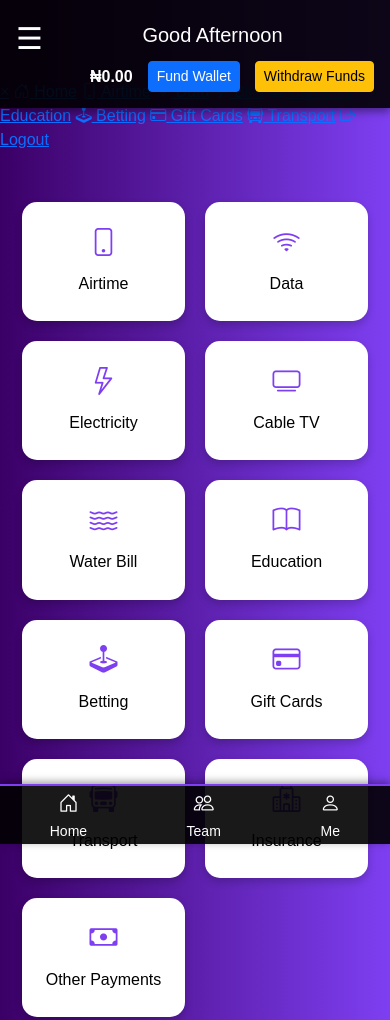
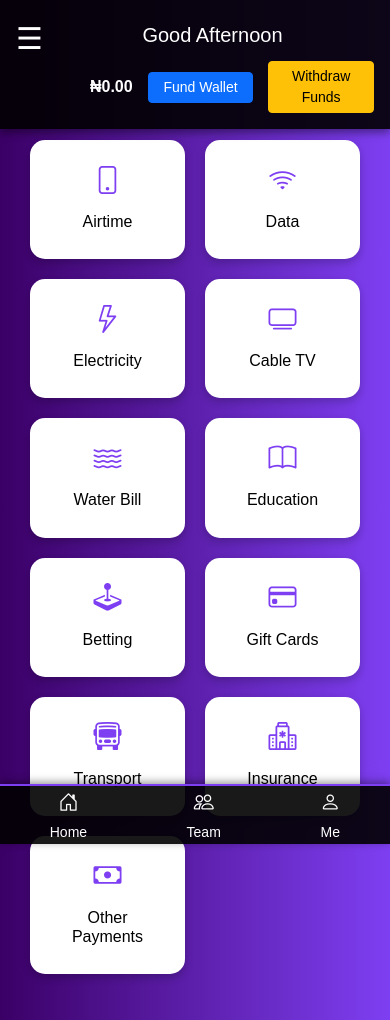
Before and after one commit to Olaygold/Ia-cafe-vtu, a website: page public/dashboard.html in a window 390 px wide. Shown: the top 1020 px of the page. Drawn offline with nearby package versions, Linux system fonts and the light colour scheme; no server answers.

Commit message:
Update style.css

```diff
--- a/public/style.css
+++ b/public/style.css
@@ -1,116 +1,181 @@
+/* Global Styles */
 body {
   font-family: Arial, sans-serif;
   background: linear-gradient(to right, #3b0066, #7e3ff2);
   color: white;
   margin: 0;
-  padding: 0;
   min-height: 100vh;
   display: flex;
   flex-direction: column;
+  align-items: center;
 }
 
+/* Container for main content */
 .container {
   flex: 1;
-  display: flex;
-  flex-direction: column;
-  align-items: center;
-  padding: 10px;
+  width: 95%;
+  max-width: 1200px;
+  padding: 20px;
+  box-sizing: border-box;
 }
 
-/* Balance + Action Buttons */
-.balance-card {
-  width: 95%;
+/* Form Container (Login/Register) */
+.form-container {
+  background: rgba(0, 0, 0, 0.7);
+  padding: 30px;
+  border-radius: 12px;
+  width: 100%;
   max-width: 400px;
-  padding: 15px;
-  margin-bottom: 20px;
-  background: linear-gradient(135deg, #6a11cb, #2575fc);
-  color: white;
-  border-radius: 15px;
-  box-shadow: 0 4px 8px rgba(0,0,0,0.2);
   text-align: center;
-  font-size: 16px;
+  margin: auto;
+  box-shadow: 0 4px 10px rgba(0, 0, 0, 0.5);
 }
 
-.action-buttons {
-  display: flex;
-  justify-content: space-around;
-  margin-top: 10px;
+input, button {
+  width: 90%;
+  padding: 12px;
+  margin: 12px 0;
+  border-radius: 8px;
+  border: none;
+  font-size: 16px;
+  box-sizing: border-box;
 }
-.action-buttons button {
-  flex: 1;
-  margin: 5px;
-  padding: 12px;
+
+button {
   background: #7e3ff2;
-  border: none;
-  border-radius: 10px;
   color: white;
   font-weight: bold;
   cursor: pointer;
   transition: 0.3s;
 }
-.action-buttons button:hover {
+button:hover {
   background: #9c5dfc;
+  transform: scale(1.03);
+}
+a {
+  color: #ffccff;
+  text-decoration: none;
+}
+a:hover {
+  text-decoration: underline;
 }
 
-/* Services Grid */
+/* Side Menu */
+.side-menu {
+  height: 100%;
+  width: 0;
+  position: fixed;
+  z-index: 1000;
+  top: 0;
+  left: 0;
+  background-color: #111;
+  overflow-x: hidden;
+  transition: 0.4s;
+  padding-top: 60px;
+}
+.side-menu a {
+  padding: 15px 25px;
+  text-decoration: none;
+  font-size: 18px;
+  color: #f1f1f1;
+  display: block;
+  transition: 0.3s;
+}
+.side-menu a:hover {
+  background-color: #575757;
+}
+.side-menu .closebtn {
+  position: absolute;
+  top: 10px;
+  right: 20px;
+  font-size: 30px;
+}
+#mainContent {
+  transition: margin-left 0.4s;
+  padding: 20px;
+}
+
+/* Balance Card */
+.balance-card {
+  background: linear-gradient(135deg, #6a11cb, #2575fc);
+  color: white;
+  border-radius: 15px;
+  box-shadow: 0 4px 8px rgba(0,0,0,0.2);
+  padding: 20px;
+  text-align: center;
+  margin-bottom: 20px;
+  font-size: 18px;
+}
+
+/* Fund Card */
+.fund-card {
+  background: #fff;
+  color: #333;
+  border-radius: 15px;
+  box-shadow: 0 4px 8px rgba(0,0,0,0.2);
+  padding: 20px;
+  text-align: center;
+  margin-bottom: 20px;
+}
+
+/* Service Grid */
 .services-grid {
-  width: 100%;
-  max-width: 420px;
   display: grid;
-  grid-template-columns: repeat(auto-fit, minmax(100px, 1fr));
-  gap: 12px;
-  margin-top: 15px;
+  grid-template-columns: repeat(auto-fit, minmax(120px, 1fr));
+  gap: 15px;
+  margin-top: 20px;
 }
 .service-card {
-  background: #fff;
+  background: white;
   color: #333;
   padding: 15px;
   border-radius: 12px;
   text-align: center;
   font-size: 14px;
   font-weight: bold;
-  box-shadow: 0 4px 8px rgba(0,0,0,0.15);
+  box-shadow: 0 4px 8px rgba(0,0,0,0.2);
   cursor: pointer;
-  transition: transform 0.2s;
+  transition: transform 0.2s, box-shadow 0.2s;
 }
 .service-card:hover {
-  transform: scale(1.05);
+  transform: translateY(-5px);
+  box-shadow: 0 6px 12px rgba(0,0,0,0.25);
 }
 .service-card i {
-  font-size: 20px;
+  font-size: 22px;
   color: #7e3ff2;
   display: block;
-  margin-bottom: 5px;
+  margin-bottom: 8px;
 }
 
 /* Transaction History */
 .transaction-history {
-  margin-top: 20px;
-  width: 95%;
-  max-width: 450px;
-  background: rgba(0, 0, 0, 0.7);
+  background: rgba(0, 0, 0, 0.6);
   padding: 15px;
   border-radius: 12px;
-  text-align: center;
-  font-size: 13px;
+  margin-top: 20px;
+  font-size: 14px;
+  overflow-x: auto;
 }
 .transaction-history table {
   width: 100%;
   border-collapse: collapse;
   color: white;
 }
-.transaction-history th, .transaction-history td {
-  padding: 8px;
+.transaction-history th,
+.transaction-history td {
+  padding: 10px;
   border-bottom: 1px solid #666;
+  text-align: center;
 }
 
-/* Bottom Nav */
+/* Bottom Navigation */
 .bottom-nav {
   background: #111;
   display: flex;
   justify-content: space-around;
   align-items: center;
-  padding: 10px 0;
+  padding: 12px 0;
   position: fixed;
   bottom: 0;
   width: 100%;
@@ -125,5 +190,29 @@ body {
 .bottom-nav i {
   display: block;
   font-size: 18px;
-  margin-bottom: 3px;
+  margin-bottom: 5px;
+}
+
+/* Responsive Breakpoints */
+@media (max-width: 768px) {
+  .balance-card, .fund-card {
+    font-size: 16px;
   }
+  .services-grid {
+    grid-template-columns: repeat(auto-fit, minmax(100px, 1fr));
+  }
+}
+
+@media (max-width: 480px) {
+  .form-container {
+    width: 90%;
+    padding: 20px;
+  }
+  .service-card {
+    font-size: 13px;
+    padding: 12px;
+  }
+  .service-card i {
+    font-size: 20px;
+  }
+  }
```
